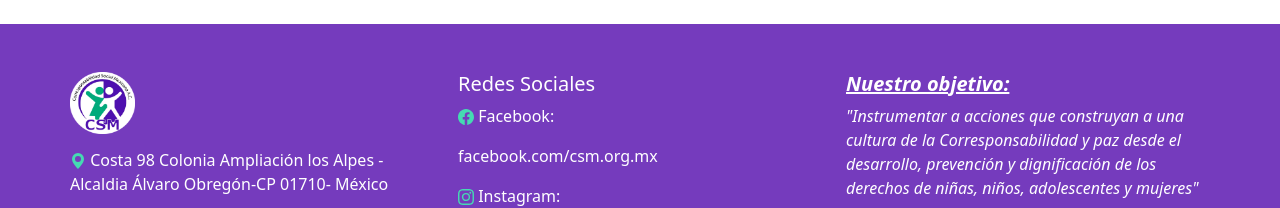
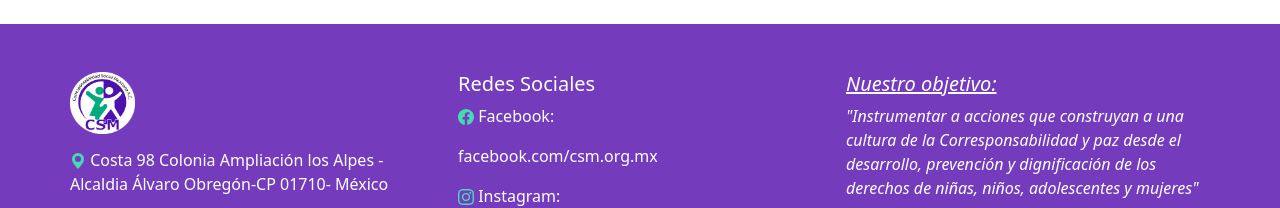
Before and after one commit to corresponsabilidad-mx/frontend, a Next.js app: page / in a window 1280 px wide. Shown: the part 1505-1713 px from the top of the page. Built offline with nearby package versions, Linux system fonts and the light colour scheme.

Commit message:
new-change-footer

```diff
--- a/components/Footer.js
+++ b/components/Footer.js
@@ -33,7 +33,7 @@ const Footer= () => {
                         <p className="letra-footer"><a className="text-white" href="https://www.instagram.com/corresponsabilidadsocialmx" rel="noreferrer" target="_blank">corresponsabilidadsocialmx</a></p>
                     </div>
                     <div className="md-footer col-6 col-sm-4 divFooter">
-                        <h5 className="letra-footer fw-bold"><em>Nuestro objetivo:</em></h5>
+                        <h5 className="letra-footer footer-cita"><em>Nuestro objetivo:</em></h5>
                         <p className="letra-footer"><em>"Instrumentar a acciones que construyan a una cultura de la Corresponsabilidad y paz desde el desarrollo, prevención y dignificación de los derechos de niñas, niños, adolescentes y mujeres"</em></p>
                     </div>
 
--- a/styles/globals.css
+++ b/styles/globals.css
@@ -173,7 +173,7 @@ body {
   text-decoration: none !important;
 }
 
-.fw-bold{
+.footer-cita{
   text-decoration: underline !important;
 }
 
```
